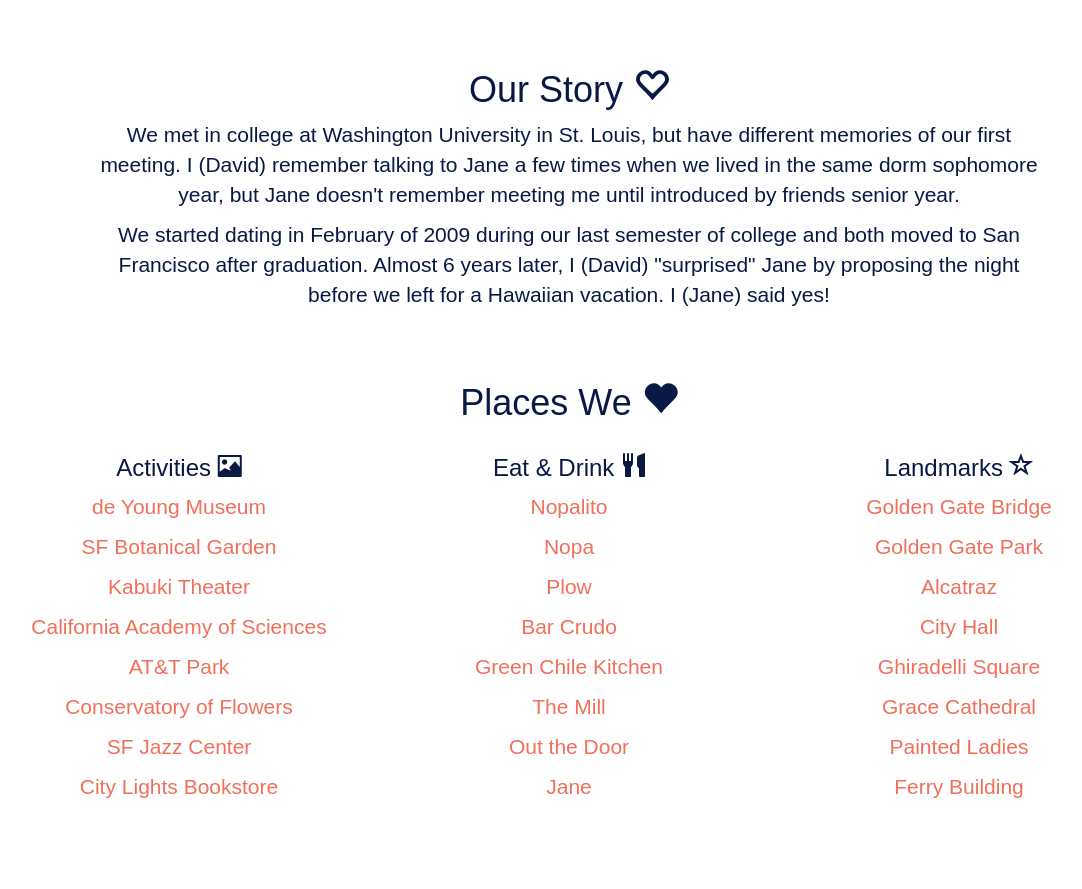
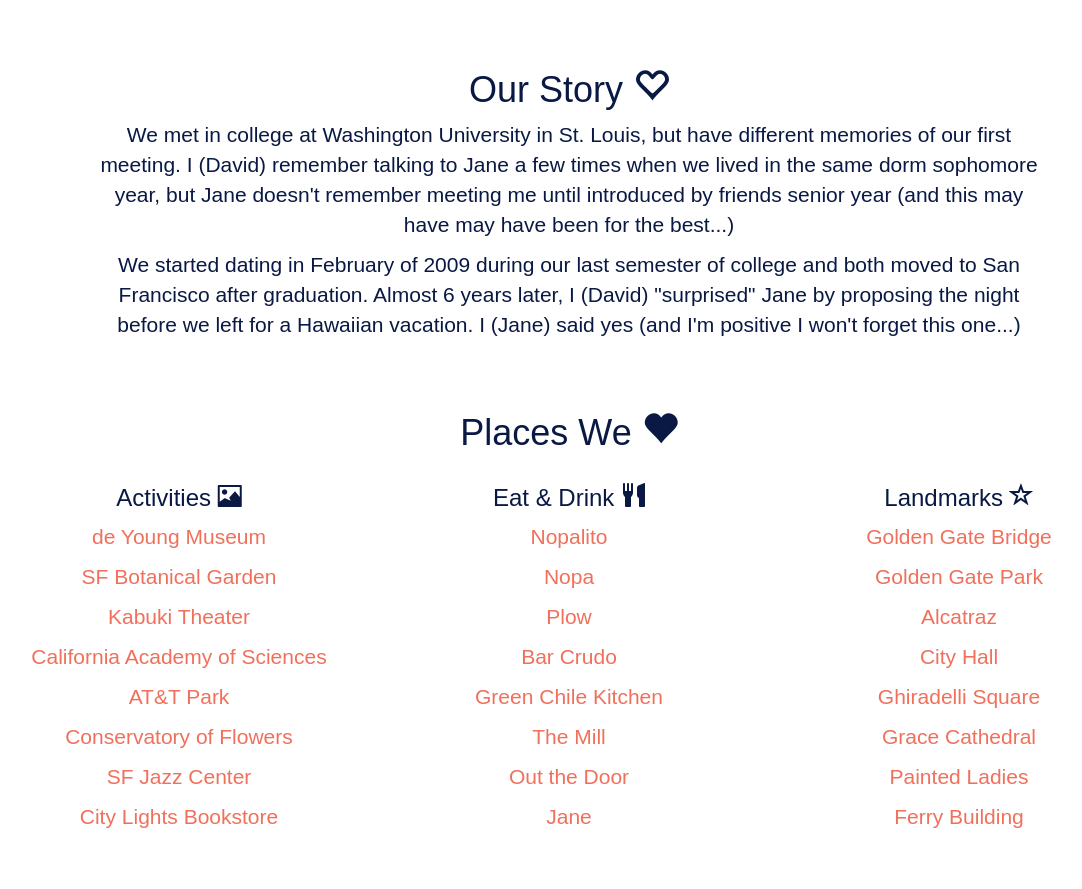
Before and after one commit to janeanddave/janeanddave.github.io, a plain HTML site: page index.html in a window 1280 px wide. Shown: the part 2103-2992 px from the top of the page, without its empty margins (71-1153 px from the left). Drawn offline with nearby package versions, Linux system fonts and the light colour scheme.

Commit message:
Slight change to our story.

```diff
--- a/index.html
+++ b/index.html
@@ -156,8 +156,8 @@
       <div class="row">
         <div class="col-md-10 col-md-offset-1">
           <h2 class="header"><a href="#ourstory">Our Story <span class="glyphicon glyphicon-heart-empty" aria-hidden="true"></span></a></h2>
-          <p class="book">We met in college at Washington University in St. Louis, but have different memories of our first meeting. I (David) remember talking to Jane a few times when we lived in the same dorm sophomore year, but Jane doesn't remember meeting me until introduced by friends senior year.</p>
-          <p class="book">We started dating in February of 2009 during our last semester of college and both moved to San Francisco after graduation. Almost 6 years later, I (David) "surprised" Jane by proposing the night before we left for a Hawaiian vacation. I (Jane) said yes!</p>
+          <p class="book">We met in college at Washington University in St. Louis, but have different memories of our first meeting. I (David) remember talking to Jane a few times when we lived in the same dorm sophomore year, but Jane doesn't remember meeting me until introduced by friends senior year (and this may have may have been for the best...)</p>
+          <p class="book">We started dating in February of 2009 during our last semester of college and both moved to San Francisco after graduation. Almost 6 years later, I (David) "surprised" Jane by proposing the night before we left for a Hawaiian vacation. I (Jane) said yes (and I'm positive I won't forget this one...)</p>
         </div>
       </div>
     </div>
```
